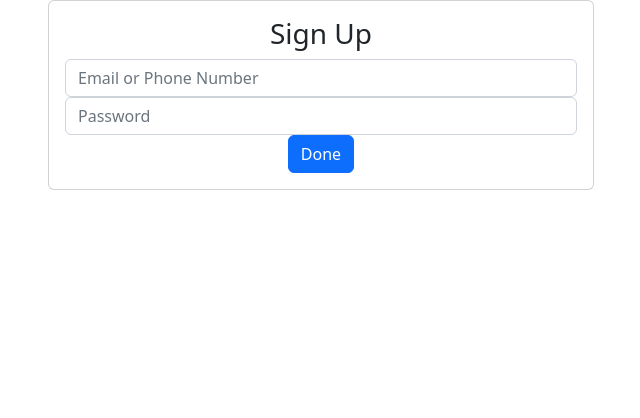
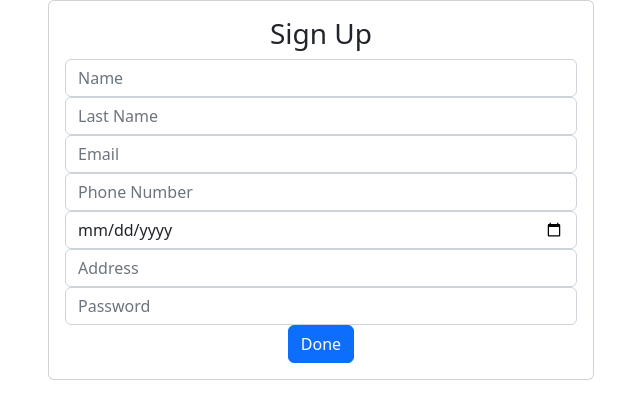
Before and after one commit to IcesiComputacionInternet/TallerFinal, a React (Vite) app in the folder frontend/: page /signup in a window 1280 px wide. Shown: the top 418 px of the page, without its empty margins (319-959 px from the left). Built offline with nearby package versions, Linux system fonts and the light colour scheme; the HTML template or start-up script is replaced by a standard one.

Commit message:
All the fields were added in the sign up form

```diff
--- a/frontend/src/components/SignUp.tsx
+++ b/frontend/src/components/SignUp.tsx
@@ -2,14 +2,17 @@
 import React, { useState } from "react";
 
 const SignUp = () => {
-    const [emailOrphoneNumber, setEmailOrphoneNumber] = useState("");
+    const [name, setName] = useState("");
+    const [lastName, setLastName] = useState("");
+    const [email, setEmail] = useState("");
+    const [phoneNumber, setPhoneNumber] = useState("");
+    const [address, setAddress] = useState("");
+    const [birthday, setBirthday] = useState("");
     // const [rol, setRol] = useState("");
     const [password, setPassword] = useState("");
 
     const handleSubmit = async (event: any) => {
         event.preventDefault();
-
-        // console.log(name, email, password);
     };
 
     return (
@@ -24,9 +27,54 @@ const SignUp = () => {
                                         <input
                                             type="text"
                                             className="form-control"
-                                            placeholder="Email or Phone Number"
-                                            value={emailOrphoneNumber}
-                                            onChange={(event) => setEmailOrphoneNumber(event.target.value)}
+                                            placeholder="Name"
+                                            value={name}
+                                            onChange={(event) => setName(event.target.value)}
+                                        />
+                                    </div>
+                                    <div className="form-group">
+                                        <input
+                                            type="text"
+                                            className="form-control"
+                                            placeholder="Last Name"
+                                            value={lastName}
+                                            onChange={(event) => setLastName(event.target.value)}
+                                        />
+                                    </div>
+                                    <div className="form-group">
+                                        <input
+                                            type="text"
+                                            className="form-control"
+                                            placeholder="Email"
+                                            value={email}
+                                            onChange={(event) => setEmail(event.target.value)}
+                                        />
+                                    </div>
+                                    <div className="form-group">
+                                        <input
+                                            type="text"
+                                            className="form-control"
+                                            placeholder="Phone Number"
+                                            value={phoneNumber}
+                                            onChange={(event) => setPhoneNumber(event.target.value)}
+                                        />
+                                    </div>
+                                    <div className="form-group">
+                                        <input
+                                            type="date"
+                                            className="form-control"
+                                            placeholder="Birthdate"
+                                            value={birthday}
+                                            onChange={(event) => setBirthday(event.target.value)}
+                                        />
+                                    </div>
+                                    <div className="form-group">
+                                        <input
+                                            type="text"
+                                            className="form-control"
+                                            placeholder="Address"
+                                            value={address}
+                                            onChange={(event) => setAddress(event.target.value)}
                                         />
                                     </div>
                                     <div className="form-group">
```
Also changed, not shown: frontend/src/components/Store.tsx (deleted, +0 -7 lines).
